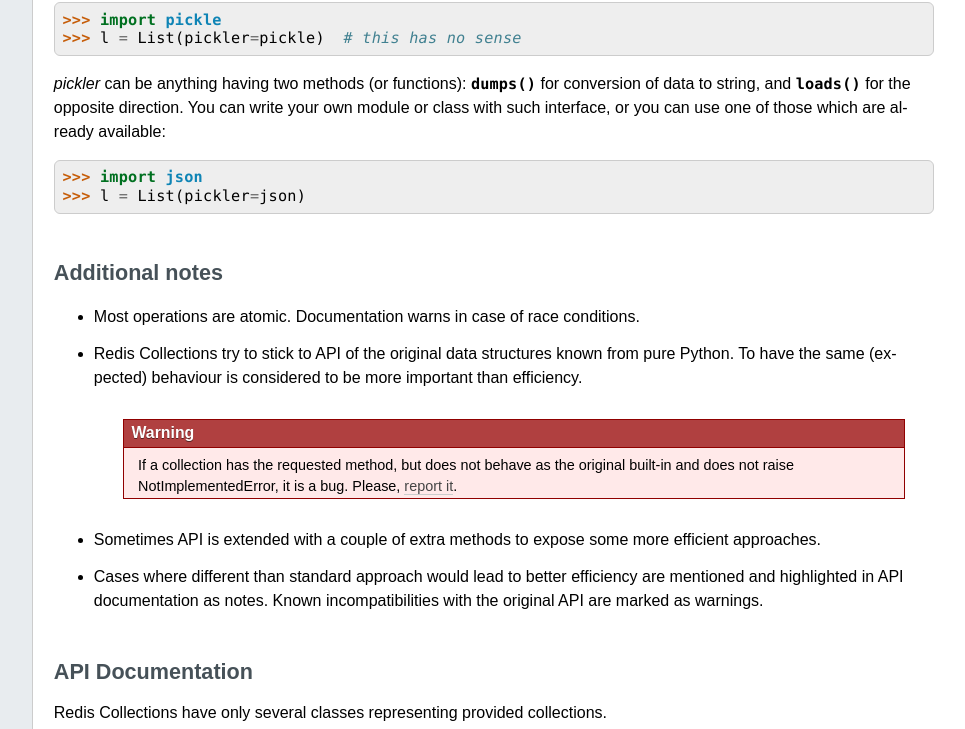
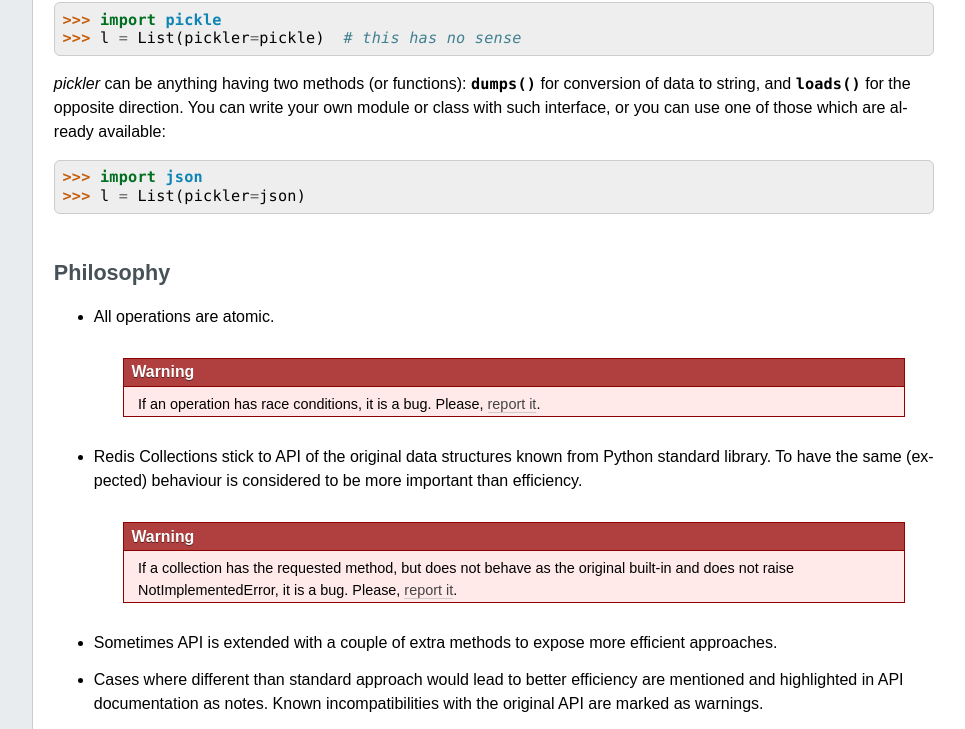
Before and after one commit to redis-collections/redis-collections, a Sphinx documentation site: the page built from docs/index.rst, in a window 1280 px wide and 900 px high, scrolled down 2116 px, cut to the strip 0-729 px from the top of the window. Shown: the whole strip, without its empty margins (224-1189 px from the left). Built offline with Sphinx 7.4.7, drawn with Linux system fonts in a browser that asks for light colours; some of the changed text lies outside the part shown.

Commit message:
Docs update.

```diff
--- a/docs/index.rst
+++ b/docs/index.rst
@@ -91,17 +91,21 @@ If you don't like the standard way of data serialization made by :mod:`pickle`,
     >>> import json
     >>> l = List(pickler=json)
 
-Additional notes
-----------------
+Philosophy
+----------
 
-*   Most operations are atomic. Documentation warns in case of race conditions.
-*   Redis Collections try to stick to API of the original data structures known from pure Python.
+*   All operations are atomic.
+
+    .. warning::
+        If an operation has race conditions, it is a bug. Please, `report it <https://github.com/honzajavorek/redis-collections/issues>`_.
+
+*   Redis Collections stick to API of the original data structures known from Python standard library.
     To have the same (expected) behaviour is considered to be more important than efficiency.
 
     .. warning::
         If a collection has the requested method, but does not behave as the original built-in and does not raise NotImplementedError, it is a bug. Please, `report it <https://github.com/honzajavorek/redis-collections/issues>`_.
 
-*   Sometimes API is extended with a couple of extra methods to expose some more efficient approaches.
+*   Sometimes API is extended with a couple of extra methods to expose more efficient approaches.
 *   Cases where different than standard approach would lead to better efficiency are mentioned and highlighted in API documentation as notes. Known incompatibilities with the original API are marked as warnings.
 
 API Documentation
```
